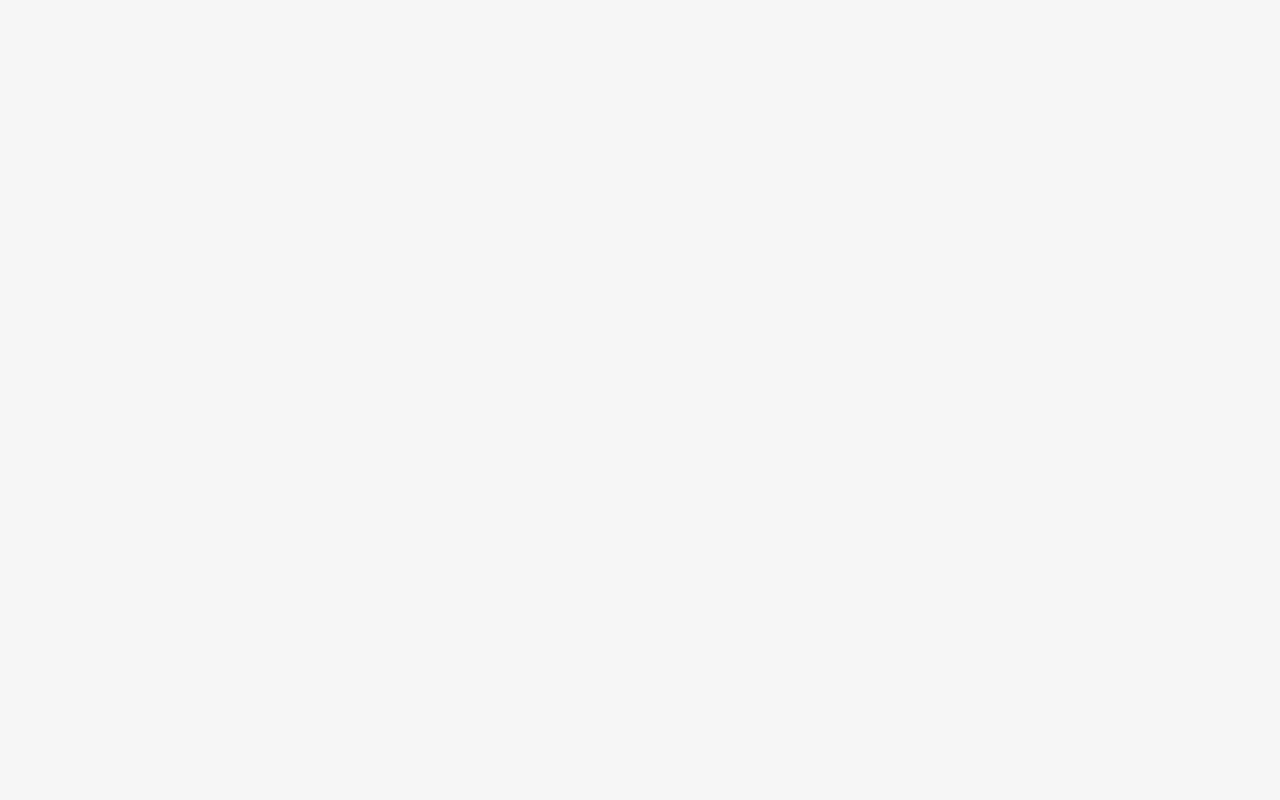
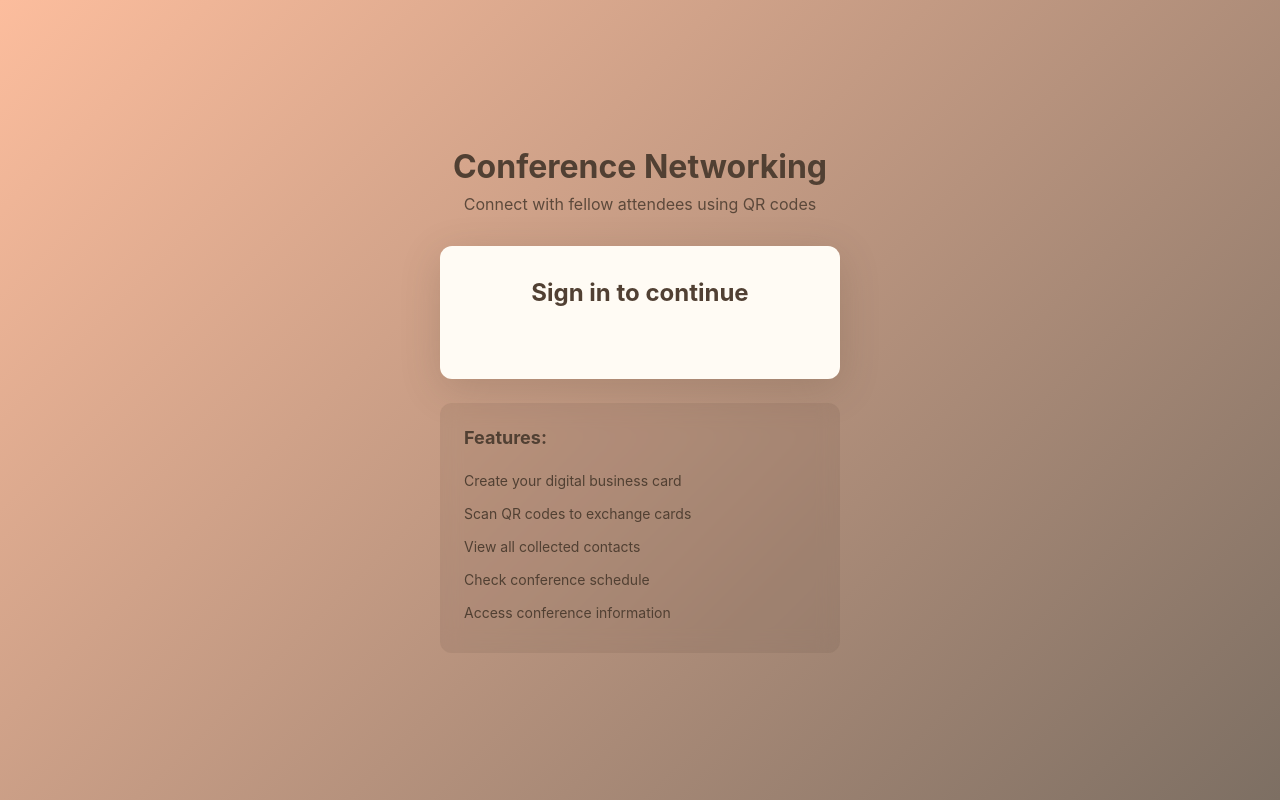
Before and after one commit to ethossustainability/Conference, a React (Vite) app: page /Conference/login in a window 1280 px wide. Before the commit this address had no page. Built offline with nearby package versions, Linux system fonts and the light colour scheme; no server answers.

Commit message:
Adjusted color pallete

```diff
--- a/src/App.jsx
+++ b/src/App.jsx
@@ -83,7 +83,7 @@ function AppRoutes() {
 function App() {
   return (
     <AuthProvider>
-      <Router>
+      <Router basename="/Conference">
         <div className="App">
           <AppRoutes />
         </div>
--- a/src/components/Navigation.css
+++ b/src/components/Navigation.css
@@ -80,7 +80,7 @@
 
 .nav-link.active {
   color: var(--primary-color);
-  background: rgba(26, 115, 232, 0.1);
+  background: rgba(252, 189, 157, 0.2);
 }
 
 .nav-icon {
--- a/src/index.css
+++ b/src/index.css
@@ -5,17 +5,17 @@
 }
 
 :root {
-  --primary-color: #1a73e8;
-  --primary-dark: #1557b0;
-  --secondary-color: #34a853;
-  --background: #f5f5f5;
-  --surface: #ffffff;
-  --text-primary: #202124;
-  --text-secondary: #5f6368;
-  --border: #dadce0;
-  --error: #ea4335;
-  --shadow: 0 1px 3px rgba(0, 0, 0, 0.12), 0 1px 2px rgba(0, 0, 0, 0.24);
-  --shadow-hover: 0 3px 6px rgba(0, 0, 0, 0.16), 0 3px 6px rgba(0, 0, 0, 0.23);
+  --primary-color: #FCBD9D;
+  --primary-dark: #413429;
+  --secondary-color: #FFE2D6;
+  --background: #FFFBF4;
+  --surface: #D4CCC4;
+  --text-primary: #514033;
+  --text-secondary: #7D6F63;
+  --border: #A89E94;
+  --error: #D2691E;
+  --shadow: 0 1px 3px rgba(65, 52, 41, 0.12), 0 1px 2px rgba(65, 52, 41, 0.24);
+  --shadow-hover: 0 3px 6px rgba(65, 52, 41, 0.16), 0 3px 6px rgba(65, 52, 41, 0.23);
 }
 
 body {
--- a/src/pages/BusinessCard.css
+++ b/src/pages/BusinessCard.css
@@ -70,10 +70,10 @@
 }
 
 .preview-card {
-  background: linear-gradient(135deg, #667eea 0%, #764ba2 100%);
+  background: linear-gradient(135deg, #FCBD9D 0%, #7D6F63 100%);
   border-radius: 12px;
   padding: 24px;
-  color: white;
+  color: var(--text-primary);
   box-shadow: var(--shadow-hover);
 }
 
@@ -88,7 +88,7 @@
   width: 80px;
   height: 80px;
   border-radius: 50%;
-  border: 3px solid white;
+  border: 3px solid var(--background);
   object-fit: cover;
 }
 
@@ -111,7 +111,7 @@
 .preview-bio {
   margin-bottom: 20px;
   padding-top: 20px;
-  border-top: 1px solid rgba(255, 255, 255, 0.2);
+  border-top: 1px solid rgba(81, 64, 51, 0.2);
 }
 
 .preview-bio p {
@@ -124,7 +124,7 @@
   flex-direction: column;
   gap: 12px;
   padding-top: 20px;
-  border-top: 1px solid rgba(255, 255, 255, 0.2);
+  border-top: 1px solid rgba(81, 64, 51, 0.2);
 }
 
 .preview-contact-item {
@@ -138,7 +138,7 @@
 }
 
 .preview-contact-item a {
-  color: white;
+  color: var(--text-primary);
   text-decoration: none;
   word-break: break-all;
 }
--- a/src/pages/Dashboard.css
+++ b/src/pages/Dashboard.css
@@ -4,8 +4,8 @@
 }
 
 .dashboard-header {
-  background: linear-gradient(135deg, #667eea 0%, #764ba2 100%);
-  color: white;
+  background: linear-gradient(135deg, #FCBD9D 0%, #7D6F63 100%);
+  color: var(--text-primary);
   padding: 32px 20px;
   text-align: center;
 }
--- a/src/pages/Info.css
+++ b/src/pages/Info.css
@@ -124,7 +124,7 @@
   padding: 6px 12px;
   font-size: 12px;
   background: var(--primary-color);
-  color: white;
+  color: var(--text-primary);
   border: none;
   border-radius: 4px;
   cursor: pointer;
@@ -134,6 +134,7 @@
 
 .copy-button:hover {
   background: var(--primary-dark);
+  color: white;
 }
 
 .contact-info {
@@ -155,7 +156,7 @@
 }
 
 .contact-link:hover {
-  background: rgba(26, 115, 232, 0.1);
+  background: rgba(252, 189, 157, 0.2);
   color: var(--primary-color);
 }
 
--- a/src/pages/Login.css
+++ b/src/pages/Login.css
@@ -4,7 +4,7 @@
   align-items: center;
   justify-content: center;
   padding: 20px;
-  background: linear-gradient(135deg, #667eea 0%, #764ba2 100%);
+  background: linear-gradient(135deg, #FCBD9D 0%, #7D6F63 100%);
 }
 
 .login-container {
@@ -14,7 +14,7 @@
 
 .login-header {
   text-align: center;
-  color: white;
+  color: var(--text-primary);
   margin-bottom: 32px;
 }
 
@@ -29,10 +29,10 @@
 }
 
 .login-card {
-  background: var(--surface);
+  background: var(--background);
   border-radius: 12px;
   padding: 32px;
-  box-shadow: 0 10px 40px rgba(0, 0, 0, 0.2);
+  box-shadow: 0 10px 40px rgba(81, 64, 51, 0.2);
   margin-bottom: 24px;
 }
 
@@ -62,11 +62,11 @@
 }
 
 .login-info {
-  background: rgba(255, 255, 255, 0.1);
+  background: rgba(81, 64, 51, 0.1);
   backdrop-filter: blur(10px);
   border-radius: 12px;
   padding: 24px;
-  color: white;
+  color: var(--text-primary);
 }
 
 .login-info h3 {
--- a/src/pages/ScanCard.css
+++ b/src/pages/ScanCard.css
@@ -50,7 +50,7 @@
 
 .error-message {
   margin: 16px 20px;
-  background: rgba(234, 67, 53, 0.1);
+  background: rgba(210, 105, 30, 0.1);
   border: 1px solid var(--error);
 }
 
@@ -77,7 +77,7 @@
   height: 40px;
   border-radius: 50%;
   background: var(--secondary-color);
-  color: white;
+  color: var(--text-primary);
   display: flex;
   align-items: center;
   justify-content: center;
--- a/src/pages/Schedule.css
+++ b/src/pages/Schedule.css
@@ -37,7 +37,7 @@
 .time-badge {
   display: inline-block;
   background: var(--primary-color);
-  color: white;
+  color: var(--text-primary);
   padding: 6px 12px;
   border-radius: 20px;
   font-size: 13px;
@@ -94,7 +94,7 @@
 
 .schedule-item.selected {
   border: 2px solid var(--primary-color);
-  background: rgba(26, 115, 232, 0.05);
+  background: rgba(252, 189, 157, 0.1);
 }
 
 .schedule-item-header {
@@ -144,6 +144,7 @@
     opacity: 0;
     max-height: 0;
   }
+
   to {
     opacity: 1;
     max-height: 200px;
--- a/vite.config.js
+++ b/vite.config.js
@@ -13,7 +13,7 @@ export default defineConfig({
         name: 'Conference Networking App',
         short_name: 'ConfNet',
         description: 'Network at conferences with QR code business cards',
-        theme_color: '#1a73e8',
+        theme_color: '#FCBD9D',
         background_color: '#ffffff',
         display: 'standalone',
         orientation: 'portrait',
```
